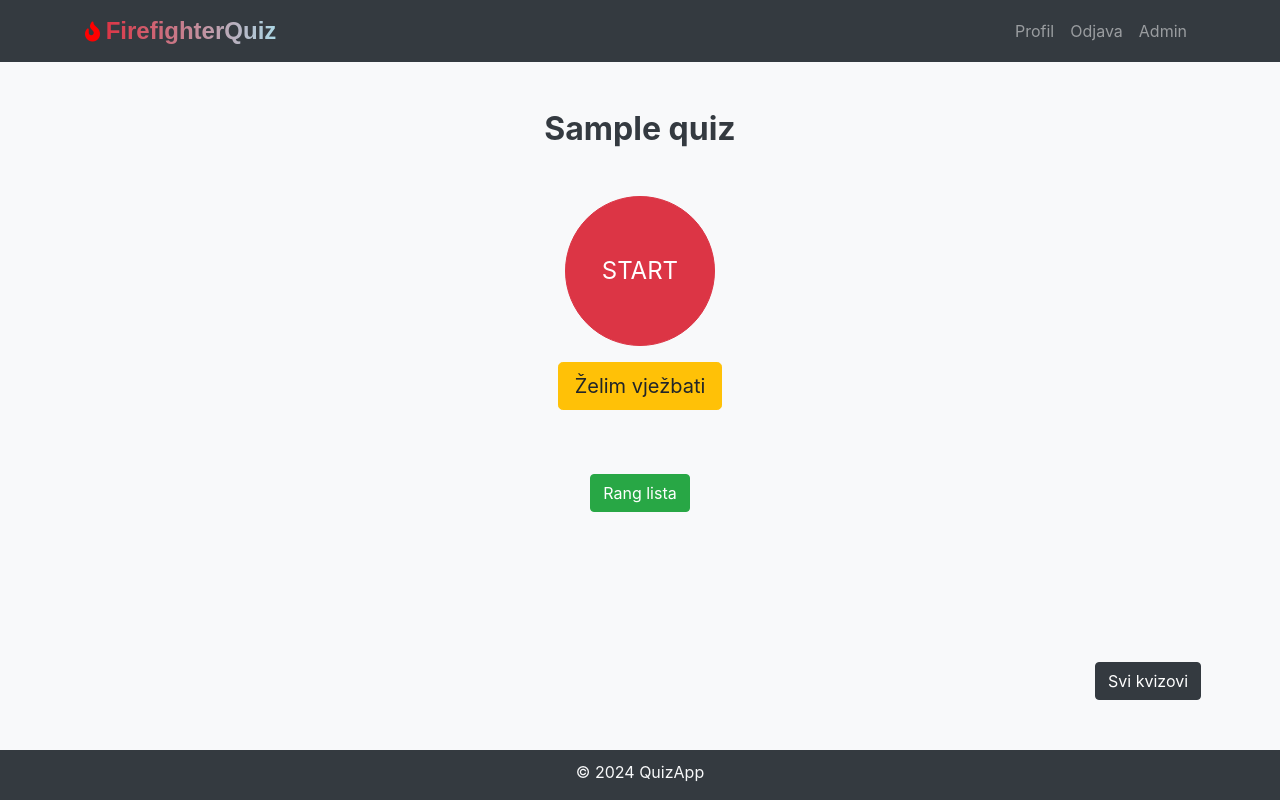
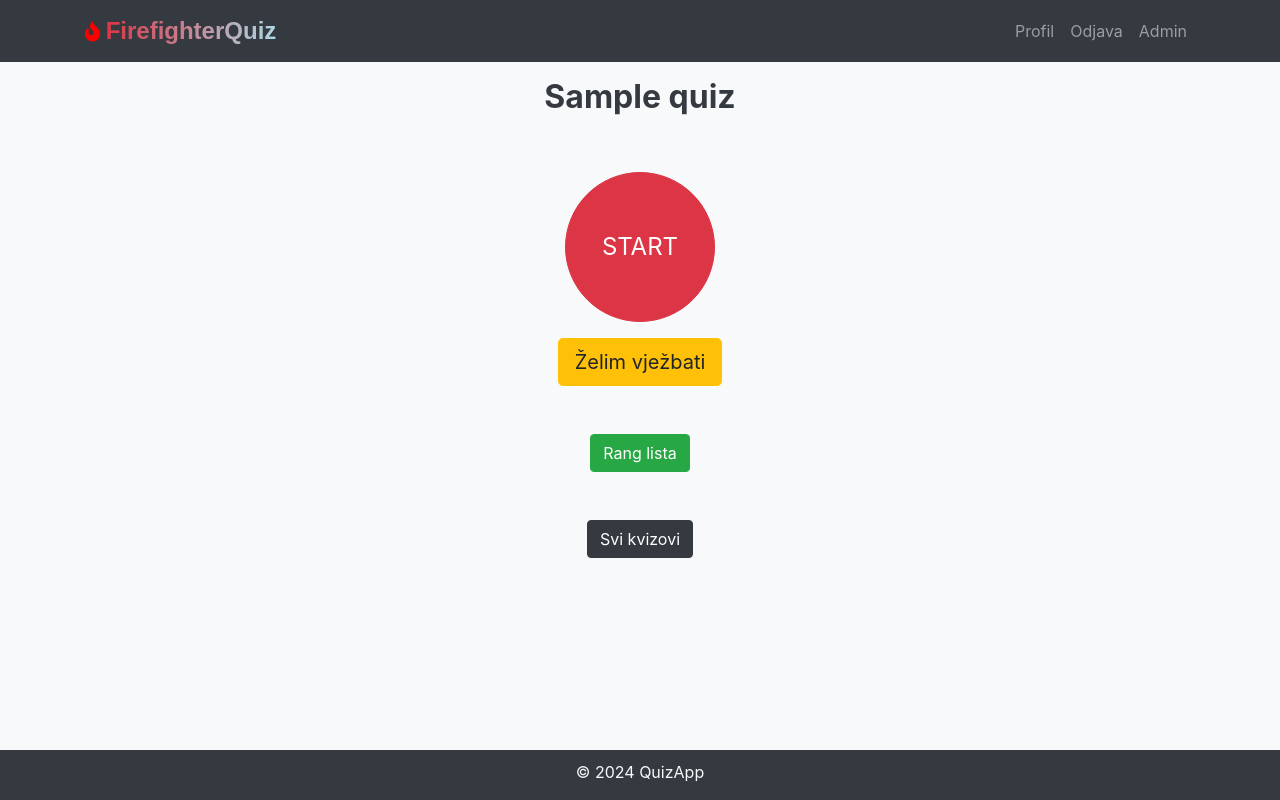
Before and after one commit to poropatm/quiz, a Flask app: page /quiz/1 in a window 1280 px wide. Run offline with Flask 3, Linux system fonts and the light colour scheme; a user stored in the database is signed in; tables that the repository leaves empty hold one stand-in row (values such as "Sample post"); grey boxes marked "Sample" are stand-in pictures; some libraries are stand-ins or nearby versions.

Commit message:
Frontend izmjene

```diff
--- a/static/css/styles-quiz.css
+++ b/static/css/styles-quiz.css
@@ -18,7 +18,6 @@ body {
 .quiz-title {
     font-size: 2rem;
     font-weight: bold;
-    margin-bottom: 20px;
     text-align: center;
 }
 
@@ -87,13 +86,5 @@ body {
     font-size: 2em;
     font-weight: bold;
     text-shadow: 2px 2px 4px rgba(0, 0, 0, 0.7);
-    margin-top: 20px;
     transition: color 0.5s ease;
 }
-
-#backBtn, #welcomeBtn {
-    position: fixed;
-    bottom: 100px;
-    left: calc(100% - 200px);
-    z-index: 1000;
-}
--- a/static/css/styles.css
+++ b/static/css/styles.css
@@ -12,3 +12,9 @@
     margin-left: 10px;
     color: lightblue;
 }
+
+
+
+body {
+    padding-bottom: 70px;
+}
--- a/templates/quiz1.html
+++ b/templates/quiz1.html
@@ -23,26 +23,26 @@
 
 {% include 'navbar.html' %}
 
-<div class="container mt-5 col-11">
+<div class="container mt-3 col-9">
     <h1 class="quiz-title text-dark">{{ quiz_name }}</h1>
 
     {% if score is none %}
 
-        <div class="mt-5 text-center">
+        <div class=" text-center">
             <div>
-                <button class="btn btn-primary btn-lg" id="startQuizBtn">START</button>
+                <button class="mt-5 btn btn-primary btn-lg" id="startQuizBtn">START</button>
             </div>
-            <div class="mt-3">
-                <button class="btn btn-warning btn-lg" id="startPracticeBtn">Želim vježbati</button>
+            <div>
+                <button class="btn btn-warning btn-lg mt-3" id="startPracticeBtn">Želim vježbati</button>
             </div>
 
-            <div class="mt-5">
-                <a id="highscoresBtn" href="{{ url_for('views.highscores', quiz_id=quiz_id) }}" class="btn btn-success mt-3">Rang lista</a>
+            <div>
+                <a id="highscoresBtn" href="{{ url_for('views.highscores', quiz_id=quiz_id) }}" class=" mt-5 btn btn-success mt-3">Rang lista</a>
             </div>
         </div>
         <div class="col">
             <!-- Prikaz timera -->
-            <div id="timerDisplay" class="mt-2 text-right"></div>
+            <div id="timerDisplay" class="text-right"></div>
         </div>
 
         <form method="POST" action="{{ url_for('views.quiz', quiz_id=quiz_id) }}" id="quizForm">
@@ -84,15 +84,15 @@
         </div>
 
     {% endif %}
+    <div class="float-right mt-2" id="backBtn">
+        <a href="{{ url_for('views.quiz', quiz_id=quiz_id) }}" class="btn btn-dark">Vrati se na kviz</a>
+    </div>
+    <div class="mt-5 text-center" id="welcomeBtn">
+        <a href="{{ url_for('views.welcome') }}" class="btn btn-dark">Svi kvizovi</a>
+    </div>
 
 </div>
 
-<div class="float-right col-11" id="backBtn">
-    <a href="{{ url_for('views.quiz', quiz_id=quiz_id) }}" class="btn btn-dark">Vrati se na kviz</a>
-</div>
-<div class="float-right col-11" id="welcomeBtn">
-    <a href="{{ url_for('views.welcome') }}" class="btn btn-dark">Svi kvizovi</a>
-</div>
 
 {% include 'footer.html' %}
 
```
Also changed, not shown: instance/site.db.
